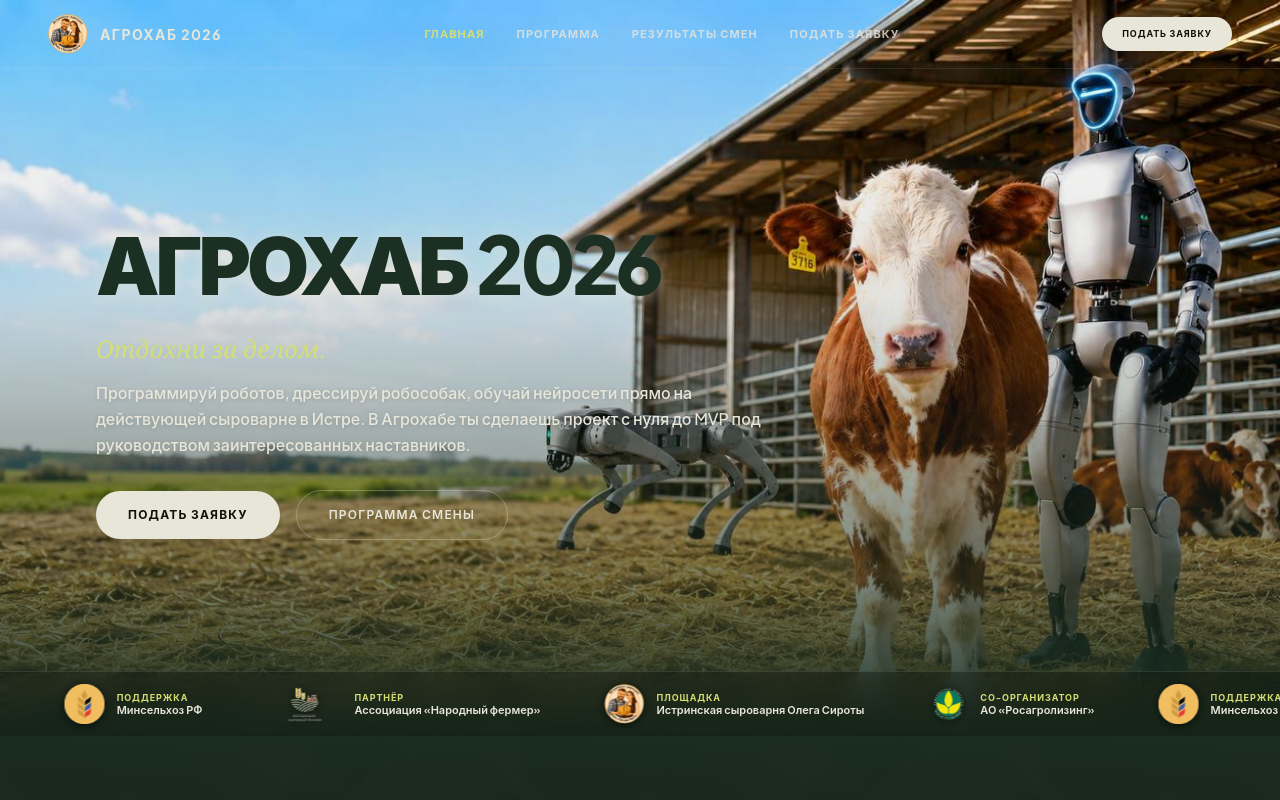
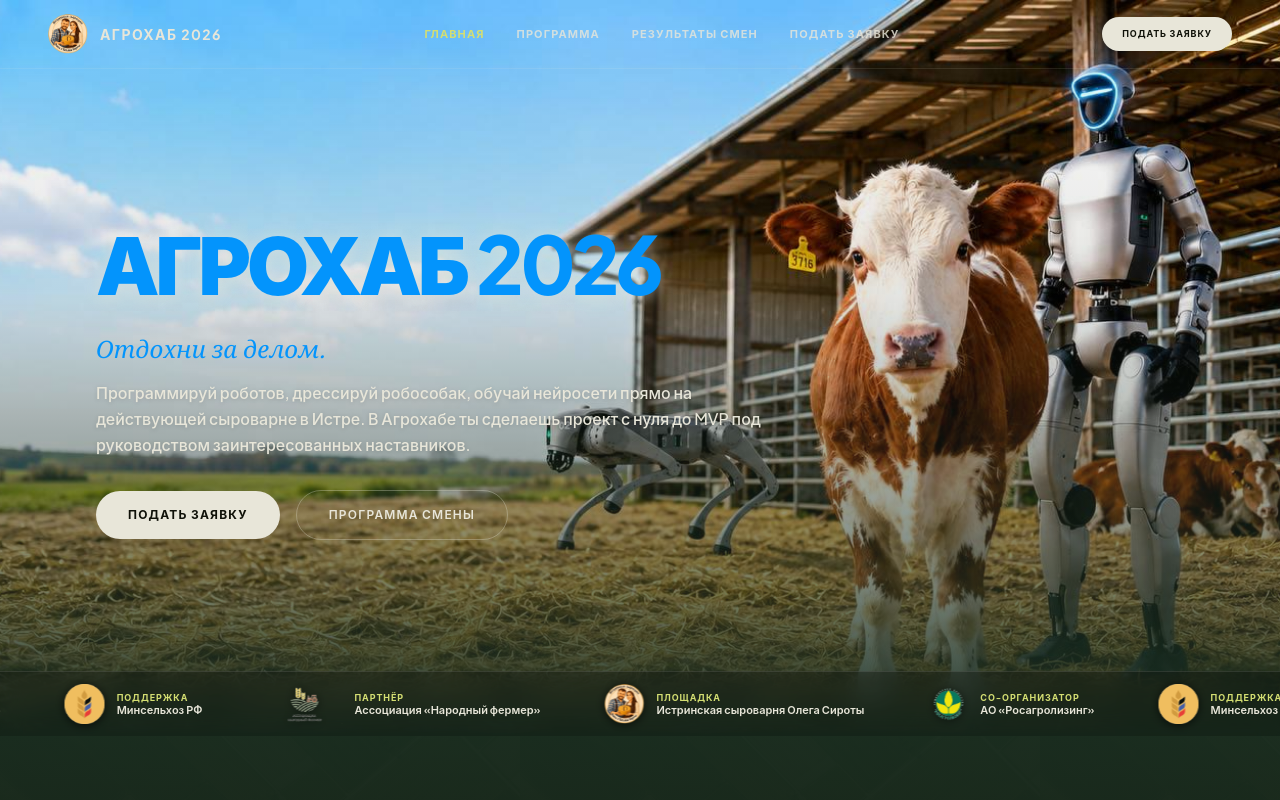
Before and after one commit to olegsirota/agrohub, a React (Vite) app: page / in a window 1280 px wide. Shown: the top 800 px of the page. Built offline with nearby package versions, Linux system fonts and the light colour scheme; a web font is replaced by a local one.

Commit message:
Update HomePage.tsx

```diff
--- a/src/pages/HomePage.tsx
+++ b/src/pages/HomePage.tsx
@@ -30,12 +30,12 @@ export default function HomePage() {
         }}
       >
         <div className="relative z-20 max-w-5xl">
-          <h1 className="font-sans font-black uppercase text-5xl sm:text-7xl md:text-[80px] tracking-tighter leading-[0.85] mb-8 text-[#1B3022] [text-shadow:0_2px_18px_rgba(232,230,217,0.6)]">
+          <h1 className="font-sans font-black uppercase text-5xl sm:text-7xl md:text-[80px] tracking-tighter leading-[0.85] mb-8 text-[#0394fc] [text-shadow:0_2px_18px_rgba(232,230,217,0.6)]">
             АГРОХАБ 2026
           </h1>
 
           <div className="max-w-2xl mb-8">
-            <p className="font-serif italic text-xl sm:text-2xl text-[#D4DE72] mb-3 leading-relaxed">
+            <p className="font-serif italic text-xl sm:text-2xl text-[#0394fc] mb-3 leading-relaxed">
               Отдохни за делом.
             </p>
             <p className="text-sm sm:text-base text-[#E8E6D9] leading-relaxed font-sans font-medium drop-shadow-sm">
```
